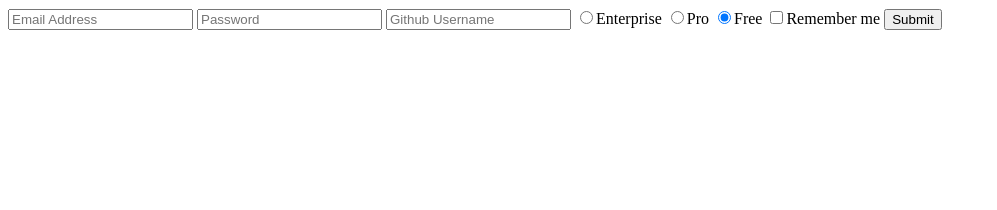
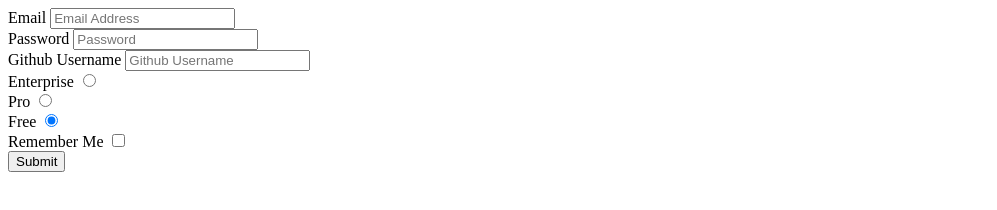
Before and after one commit to grantfogle/form-checkpoint, a plain HTML site: page index.html in a window 1280 px wide. Shown: the whole page, without its empty margins (0-997 px from the left). Drawn offline with Linux system fonts and the light colour scheme.

Commit message:
updated form, added labels and validated

```diff
--- a/index.html
+++ b/index.html
@@ -4,17 +4,31 @@
     <meta charset="UTF-8">
     <meta name="viewport" content="width=device-width, initial-scale=1.0">
     <meta http-equiv="X-UA-Compatible" content="ie=edge">
-    <title>Document</title>
+    <title>Form Checkpoint</title>
 </head>
 <body>
-    <form action="">
-        <input type="text" name="email" value="" placeholder="Email Address">
-        <input type="text" name="password" value="" placeholder ="Password">
-        <input type="text" name="github" value="" placeholder ="Github Username">
-        <input type="radio" name="subscription" value="Enterprise">Enterprise
-        <input type="radio" name="subscription" value="Pro">Pro
-        <input type="radio" name="subscription" value="Free" checked>Free
-        <input type="checkbox" name="remember" value="Remember me">Remember me
+    <form action="example.html">
+        <label for="email">Email</label>
+        <input id="email" type="text" name="email" placeholder="Email Address"><br>
+
+        <label for="password">Password</label>
+        <input id="password" type="text" name="password" placeholder ="Password"><br>
+
+        <label for="github">Github Username</label>
+        <input id="github" type="text" name="github" placeholder="Github Username"><br>
+
+        <label for="enterprise">Enterprise</label>
+        <input id="enterprise" type="radio" name="subscription"><br>
+
+        <label for="pro">Pro</label>
+        <input id="pro" type="radio" name="subscription"><br>
+
+        <label for="free">Free</label>
+        <input id="free" type="radio" name="subscription" checked><br>
+
+
+        <label for="remember-me">Remember Me</label>
+        <input id="remember-me" type="checkbox" name="remember"><br>
         <button type="submit">Submit</button>
     </form>
 </body>
```
